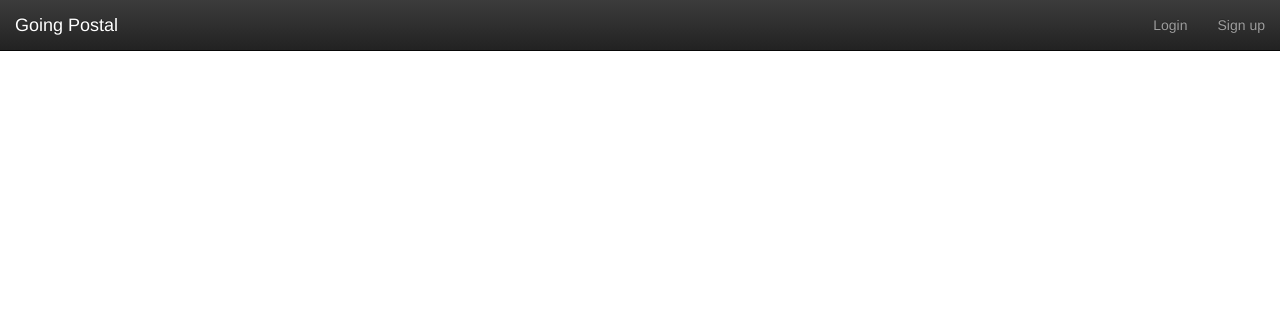
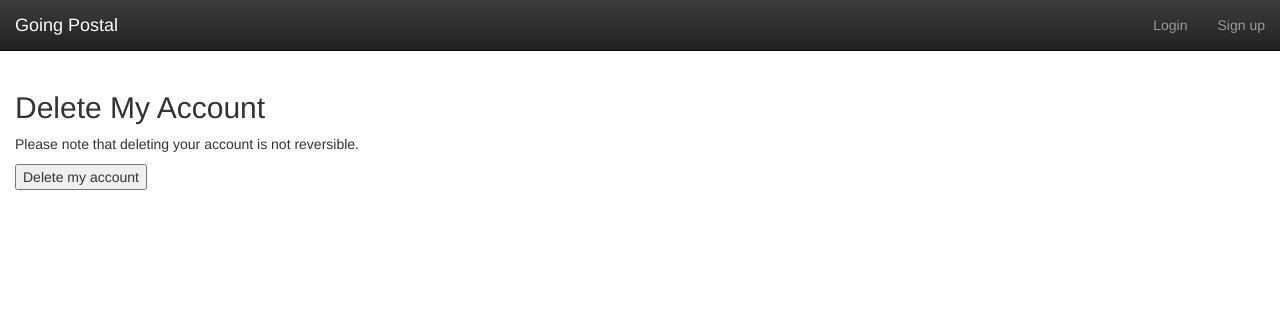
Before and after one commit to etothemanders/going-postal-django, a Django app: page /settings/ in a window 1280 px wide. Shown: the top 311 px of the page. Run offline with Django 3.2, Linux system fonts and the light colour scheme; some libraries are stand-ins or nearby versions.

Commit message:
[settings] Added ability to delete your account

```diff
--- a/goingpostal_app/templates/goingpostal_app/settings.html
+++ b/goingpostal_app/templates/goingpostal_app/settings.html
@@ -4,4 +4,10 @@
 {% block title %}Going Postal - My Settings{% endblock %}
 
 {% block content %}
+  <h2>Delete My Account</h2>
+  <p>Please note that deleting your account is not reversible.</p>
+  <form action="/user/delete/" method="POST" id="delete-form">
+    {% csrf_token %}
+    <button type="submit">Delete my account</button>
+  </form>
 {% endblock %}
--- a/goingpostal_app/urls.py
+++ b/goingpostal_app/urls.py
@@ -8,5 +8,6 @@ urlpatterns = [
     url(r'^settings/$', views.user_settings, name='settings'),
     url(r'^shipments/$', views.shipments, name='shipments'),
     url(r'^shipments/add/$', views.add_shipment, name='add_shipment'),
-    url(r'^shipments/delete/$', views.delete_shipment, name='delete_shipment')
+    url(r'^shipments/delete/$', views.delete_shipment, name='delete_shipment'),
+    url(r'^user/delete/$', views.delete_user, name='delete_user')
 ]
--- a/goingpostal_app/views.py
+++ b/goingpostal_app/views.py
@@ -1,4 +1,5 @@
 from django.conf import settings
+from django.contrib.auth.models import User
 from django.http import JsonResponse
 from django.shortcuts import render, redirect
 
@@ -56,3 +57,10 @@ def load_geojson(request):
 
 def user_settings(request):
     return render(request, 'goingpostal_app/settings.html')
+
+
+def delete_user(request):
+    if request.method == 'POST':
+        user = User.objects.filter(id=request.user.id)
+        user.delete()
+    return redirect('index')
```
